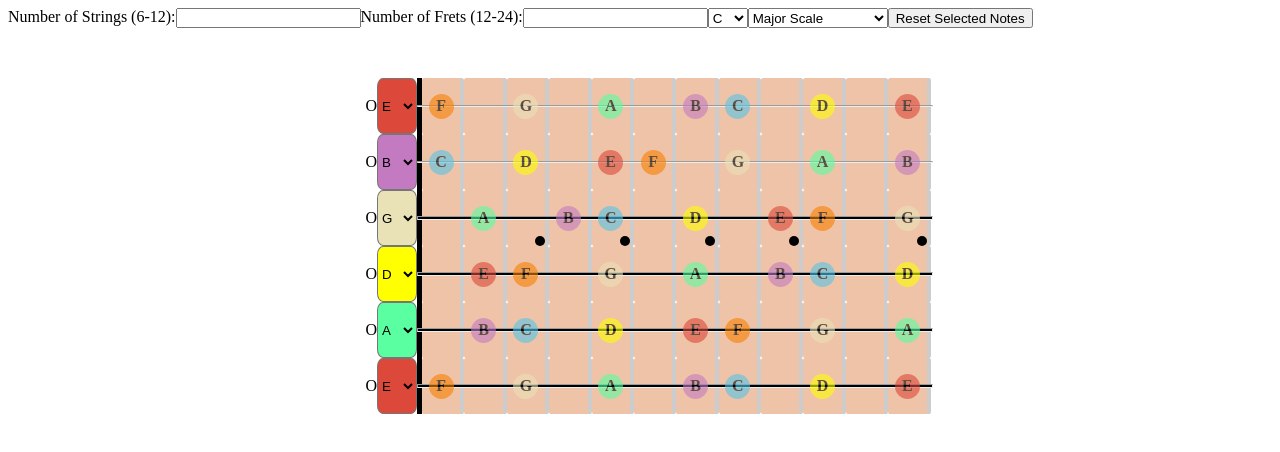
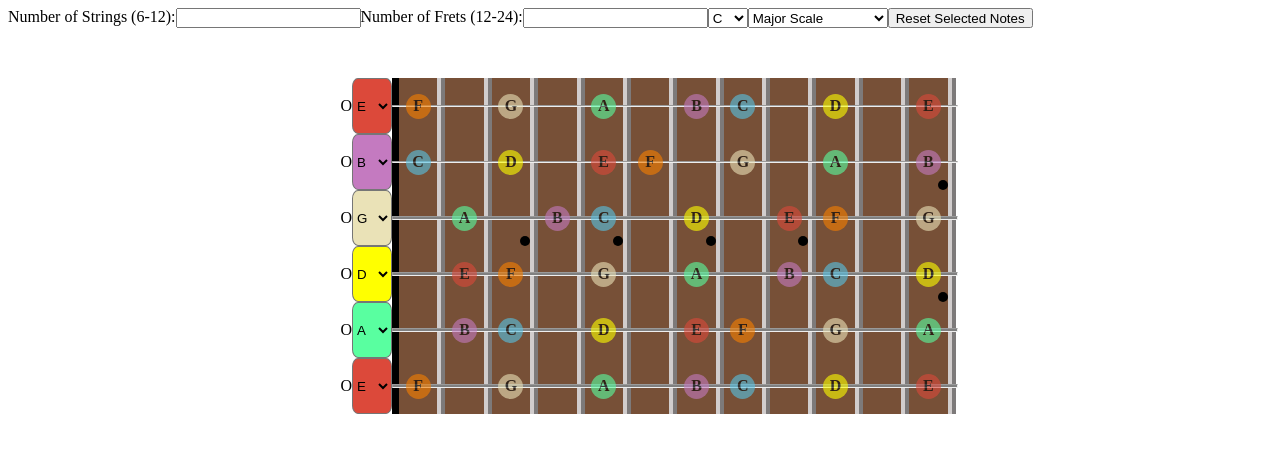
Before and after one commit to ShirelleW/RiffTheory, a Next.js app: page / in a window 1280 px wide. Shown: the top 452 px of the page. Built offline with nearby package versions, Linux system fonts and the light colour scheme.

Commit message:
Modded fret and inlays

```diff
--- a/src/String.jsx
+++ b/src/String.jsx
@@ -28,8 +28,16 @@ const String = ({ stringNum, numOfStrings, numOfFrets, openNote, noteHexes }) =>
 
     const { selectedNotes, setSelectedNotes, modeNotes } = useContext(SelectedNotesContext)
 
-    const fretInlayString = Math.floor(numOfStrings / 2)
     const fretInlayFret = [2, 4, 6, 8, 11, 14, 16, 18, 20, 23]
+
+    const fretInlayString = (index) => {
+        if(index % 11 === 0){
+            return [(Math.floor(numOfStrings / 2) - 1), (Math.floor(numOfStrings / 2) + 1)]
+        } else {
+            return [Math.floor(numOfStrings / 2)]
+        }
+    }
+
 
     const toggleNoteView = (note) => {
         if (selectedNotes?.includes(note)) {
@@ -44,7 +52,7 @@ const String = ({ stringNum, numOfStrings, numOfFrets, openNote, noteHexes }) =>
             {
                 stringNoteLayout?.map((note, i) =>
                     modeNotes?.includes(note) ? (
-                        fretInlayFret?.includes(i) && Number(stringNum) === fretInlayString ?
+                        fretInlayFret?.includes(i) && fretInlayString(i).includes(Number(stringNum)) ?
                             (
                                 <div className={styles.individualNotes}>
                                     <p style={{
@@ -64,7 +72,7 @@ const String = ({ stringNum, numOfStrings, numOfFrets, openNote, noteHexes }) =>
                             )
                     )
                         :
-                        fretInlayFret?.includes(i) && Number(stringNum) === fretInlayString ?
+                        fretInlayFret?.includes(i) && fretInlayString(i).includes(Number(stringNum)) ?
                             (
                                 <div onClick={() => toggleNoteView(note)} className={styles.individualNotes}>
                                     <p style={{ backgroundColor: noteHexes[notes.indexOf(note)], 'opacity': 0.6 }} id={selectedNotes?.includes(note) ? styles.noteToggle : undefined}>{selectedNotes?.includes(note) && note}</p>
--- a/styles/Styles.module.css
+++ b/styles/Styles.module.css
@@ -52,7 +52,7 @@
     grid-row: 1;
     display: flex;
     align-items: center;
-    border-left: 5px solid black;
+    border-left: 7px solid black;
 }
 
 .hr{
@@ -60,19 +60,18 @@
     grid-row: 1;
     place-self: center;
     z-index: 1;
-    background-color: black;
+    background-color: grey;
     width: 100%;
 }
 
 .individualNotes {
-    border-radius: 5%;
     height: max-content;
     width: max-content;
-    background-color: #efc3a8;
+    background-color: #775037;
     position: relative;
     width: 3vw;
     height: 7vh;
-    border-right: 4px solid rgb(204, 204, 204);
+    border-right: 8px ridge rgb(209, 205, 205);
     display: flex;
     justify-content: center;
     align-items: center;
```
